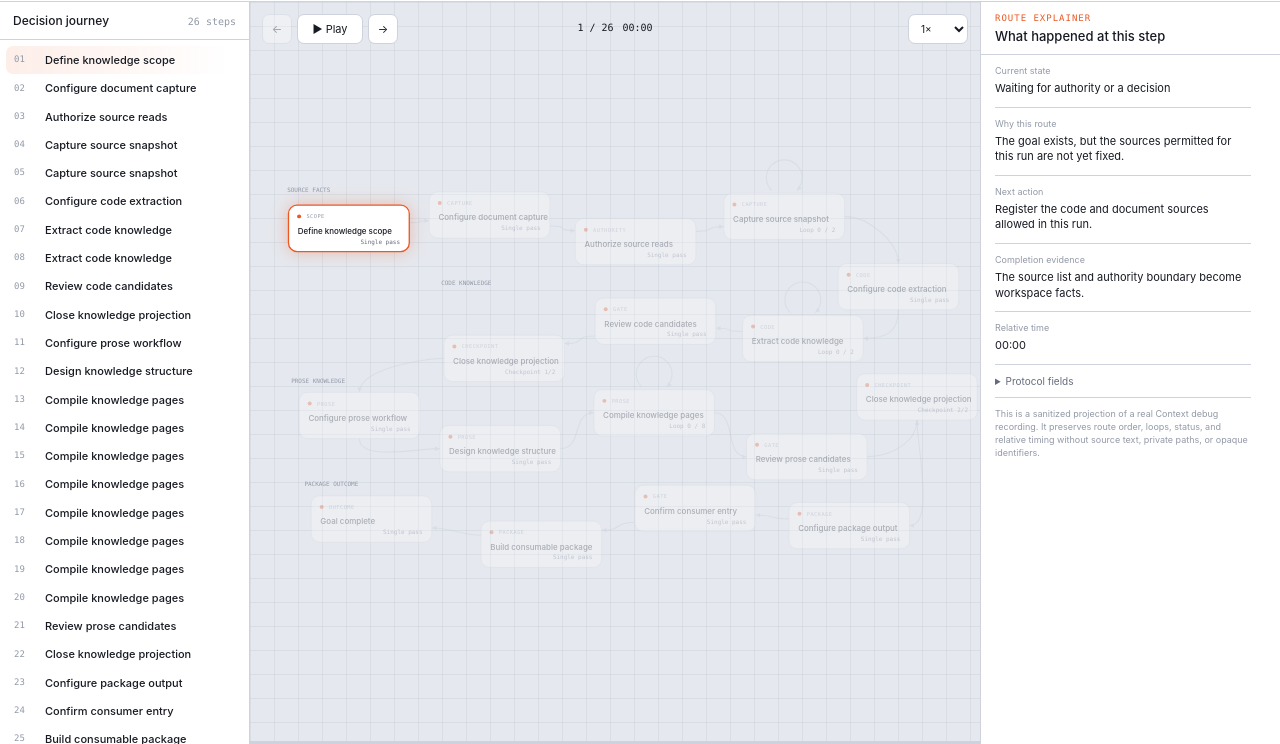
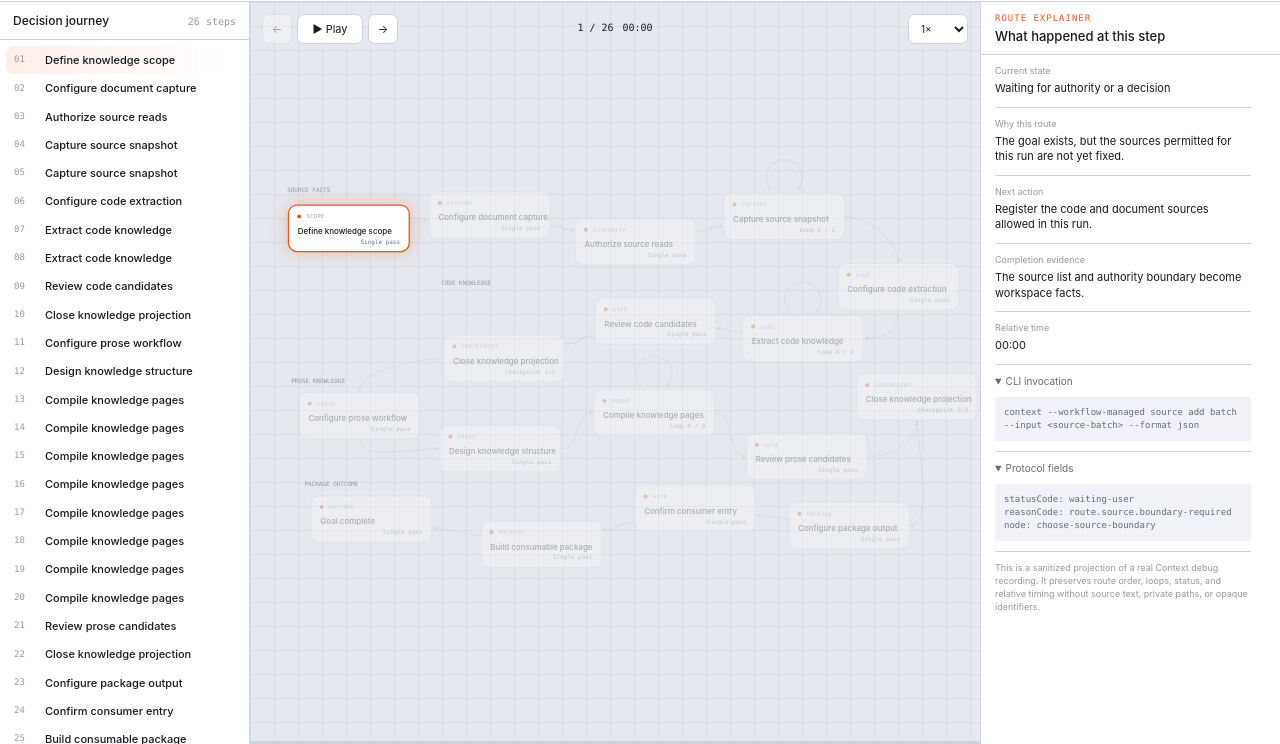
Before and after one commit to context4ai/agent-graph, a website: page case-studies/context/index.html in a window 1280 px wide. Shown: the part 56-800 px from the top of the page. Drawn offline with Linux system fonts and the light colour scheme.

Commit message:
fix(v0.2.3): restore sanitized replay commands

```diff
--- a/case-studies/context/index.html
+++ b/case-studies/context/index.html
@@ -56,7 +56,8 @@
             <div><dt id="evidence-label">Completion evidence</dt><dd id="evidence-value"></dd></div>
             <div><dt id="time-label">Relative time</dt><dd id="sequence-value"></dd></div>
           </dl>
-          <details><summary id="technical-summary">Protocol fields</summary><pre id="technical-value"></pre></details>
+          <details open><summary id="command-summary">CLI invocation</summary><pre id="command-value"></pre></details>
+          <details open><summary id="technical-summary">Protocol fields</summary><pre id="technical-value"></pre></details>
           <p class="provenance" id="provenance"></p>
         </div>
       </aside>
--- a/case-studies/context/replay.js
+++ b/case-studies/context/replay.js
@@ -33,6 +33,7 @@ const copy = {
     action: "下一步行动",
     evidence: "完成证据",
     time: "相对时间",
+    command: "CLI 调用",
     protocol: "协议字段",
     steps: "步",
     actionable: "可执行",
@@ -63,6 +64,7 @@ const copy = {
     action: "Next action",
     evidence: "Completion evidence",
     time: "Relative time",
+    command: "CLI invocation",
     protocol: "Protocol fields",
     steps: "steps",
     actionable: "Actionable",
@@ -157,6 +159,25 @@ const nodes = {
     zh: ["目标完成", "所有声明目标均已满足，没有待处理门禁或陈旧产物。", "停止执行并保留可恢复记录。", "最终状态由外部事实与构建证据证明。"],
     en: ["Goal complete", "Every declared target is satisfied with no pending gate or stale artifact.", "Stop execution and preserve the recoverable record.", "External facts and build evidence prove the final state."]
   }
+};
+
+const commands = {
+  "choose-source-boundary": "context --workflow-managed source add batch --input <source-batch> --format json",
+  "configure-document-capture": "context status --managed --format json",
+  "authorize-document-capture": "context run --managed --authority context.source-read --until blocked-or-complete --format json",
+  "capture-next": "context --workflow-managed --workflow-authority context.source-read run capture:document-source --format json",
+  "configure-code-extraction": "context status --managed --format json",
+  "extract-next": "context --workflow-managed run extract:module-source:codegraph --format json",
+  "apply-managed-review": "context --workflow-managed review approve-all codegraph --managed --format json",
+  "close-approved-knowledge": "context --workflow-managed close --format json",
+  "configure-prose-lifecycle": "context status --managed --format json",
+  "align-next": "context --workflow-managed run align:document-source:collection --view read-plan --format json",
+  "compile-next": "context --workflow-managed run compile:document-source:collection --stage --format json",
+  "apply-resumed-review": "context --workflow-managed review approve-all --all --managed --format json",
+  "configure-package-output": "context status --managed --format json",
+  "review-package-template": "context package template accept --all --format json",
+  "build-next": "context build --format json",
+  complete: "context status --managed --format json"
 };
 
 const positions = [
@@ -345,6 +366,7 @@ function renderInspector() {
   byId("action-value").textContent = text[2];
   byId("evidence-value").textContent = text[3];
   byId("sequence-value").textContent = elapsed(step.elapsed);
+  byId("command-value").textContent = commands[step.node];
   byId("technical-value").textContent = `statusCode: ${step.status}\nreasonCode: ${step.reasonCode}\nnode: ${step.node}`;
 }
 
@@ -388,6 +410,7 @@ function applyLanguage() {
   byId("action-label").textContent = c.action;
   byId("evidence-label").textContent = c.evidence;
   byId("time-label").textContent = c.time;
+  byId("command-summary").textContent = c.command;
   byId("technical-summary").textContent = c.protocol;
   byId("provenance").textContent = c.provenance;
   svg.setAttribute("aria-label", language === "zh" ? "Context 工作图" : "Context work graph");
```
Also changed, not shown: tests/unit/case-study-replay.test.ts (+12 -0 lines).
